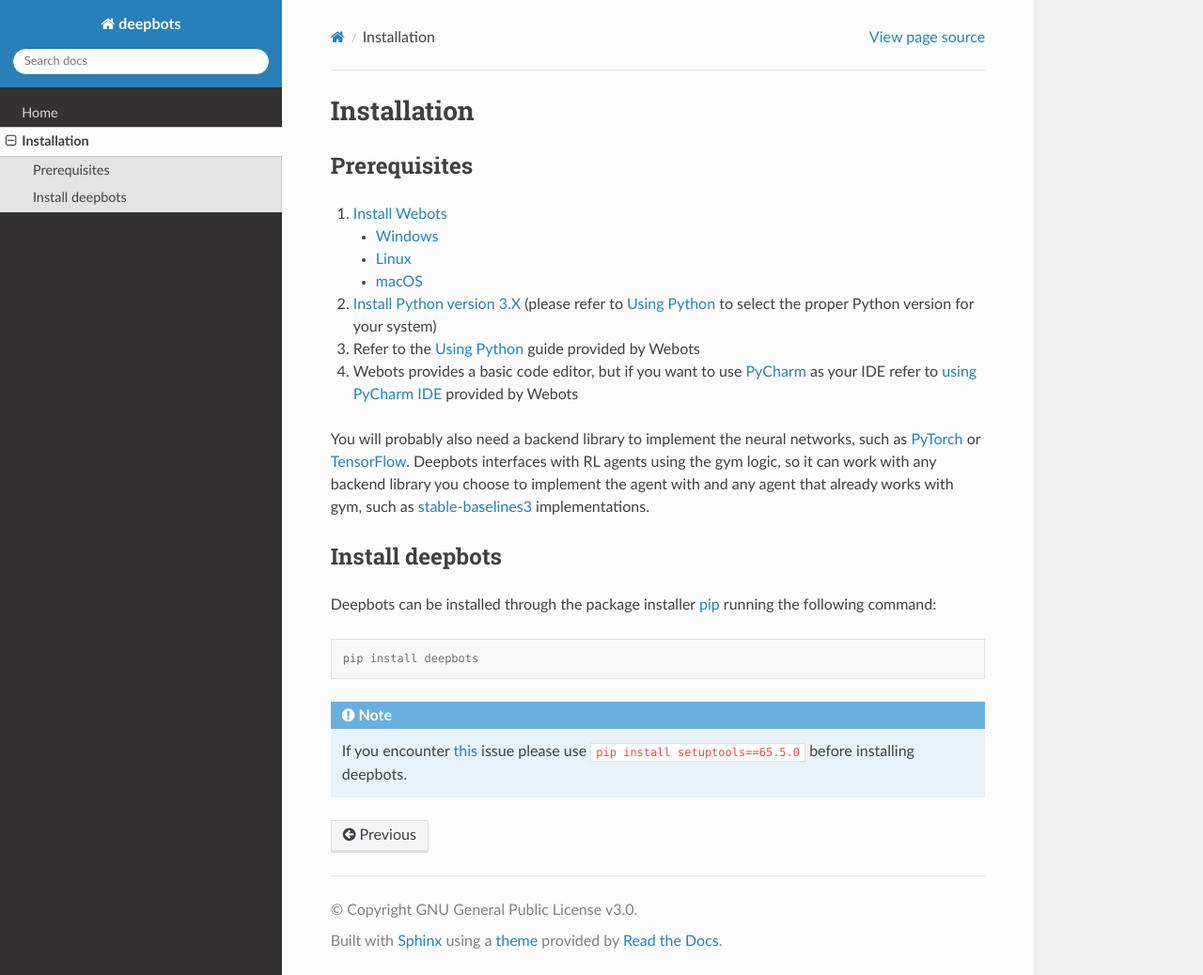
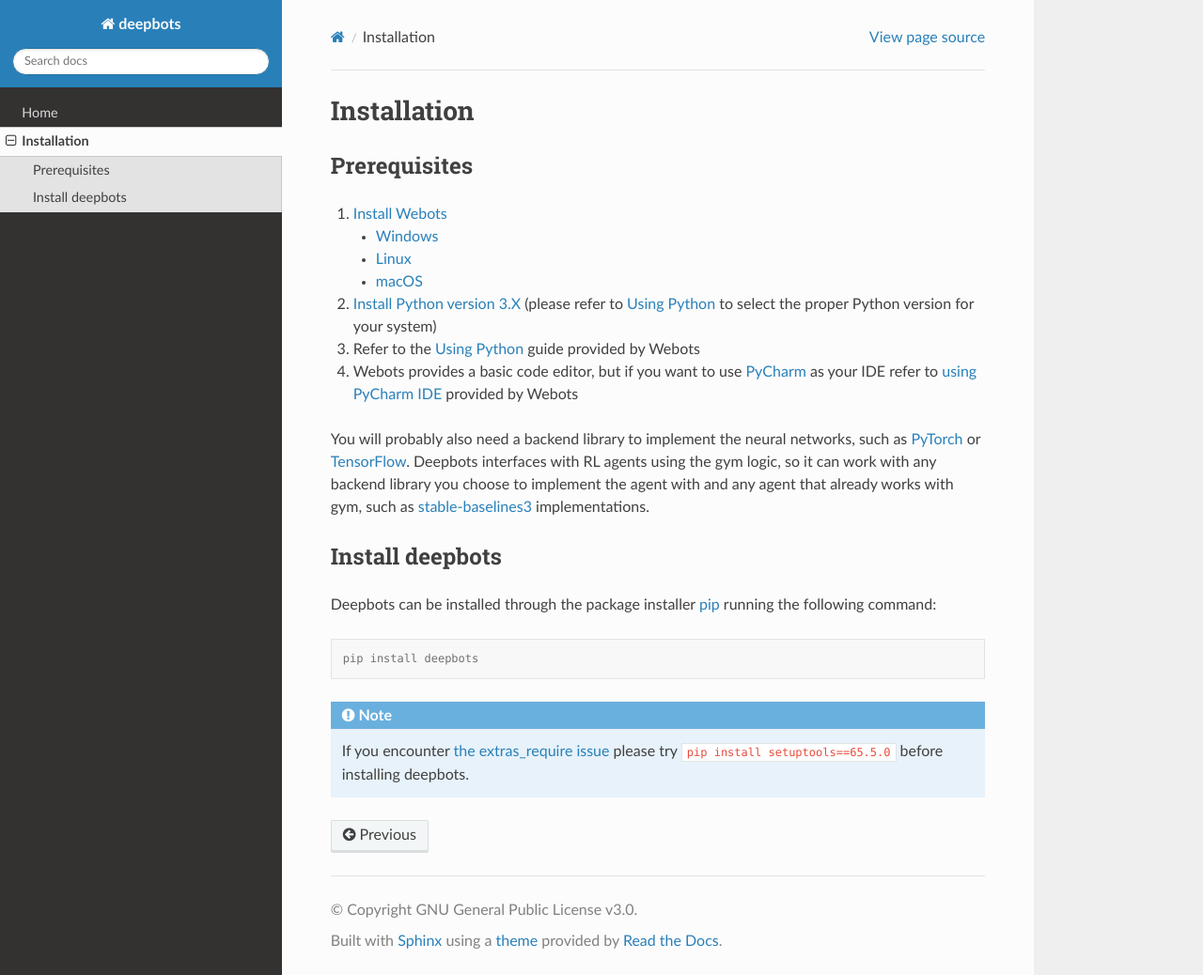
Before and after one commit to aidudezzz/deepbots, a Sphinx documentation site: the page built from docs/installation.rst, in a window 1280 px wide and 1038 px high. Shown: the whole window at 94% size. Built offline with Sphinx 7.4.7 and the Read the Docs theme 2.0.0, drawn with Linux system fonts in a browser that asks for light colours.

Commit message:
Modified note for installation issue

```diff
--- a/docs/installation.rst
+++ b/docs/installation.rst
@@ -45,8 +45,8 @@ Deepbots can be installed through the package installer
 
 .. note::
 
-   If you encounter `this <https://github.com/aidudezzz/deepbots/issues/143>`_
-   issue please use :code:`pip install setuptools==65.5.0` before installing deepbots.
+   If you encounter `the extras_require issue <https://github.com/aidudezzz/deepbots/issues/143>`_
+   please try :code:`pip install setuptools==65.5.0` before installing deepbots.
 
 .. role:: bash(code)
    :language: bash
```
